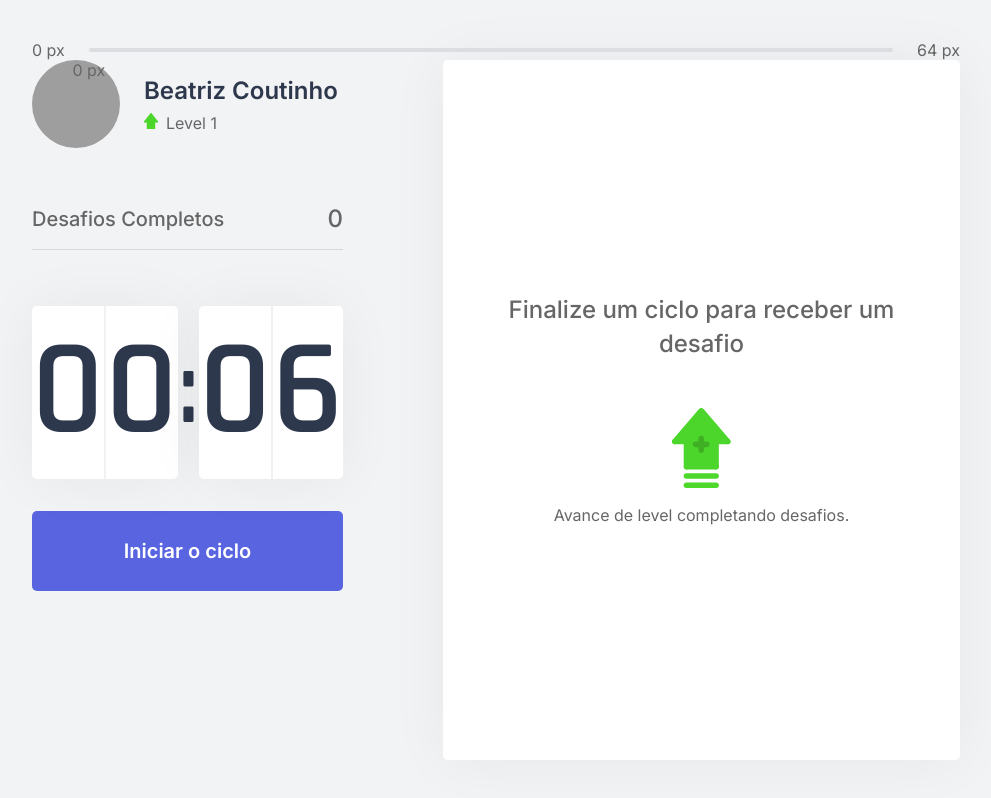
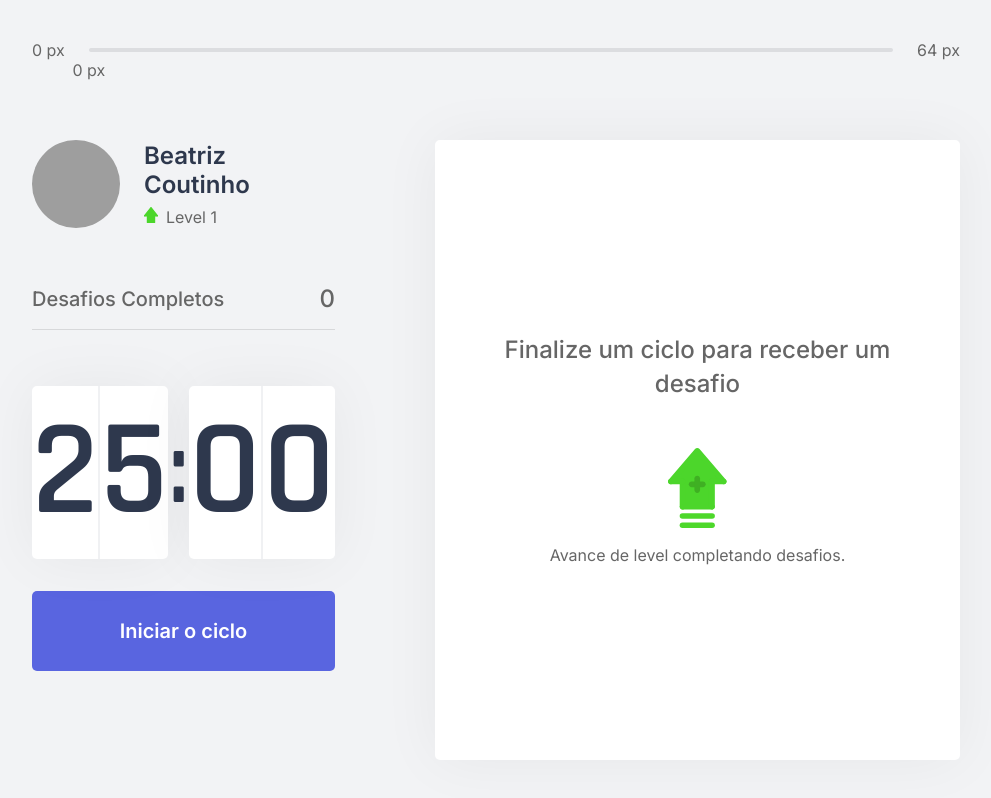
Before and after one commit to bibiacoutinho/NLW4Moveit, a Next.js app: page / in a window 1280 px wide. Shown: the whole page, without its empty margins (144-1135 px from the left). Built offline with nearby package versions, Linux system fonts and the light colour scheme; grey boxes are pictures that could not be loaded.

Commit message:
aula5: correcoes

```diff
--- a/src/contexts/CountdownContext.tsx
+++ b/src/contexts/CountdownContext.tsx
@@ -23,7 +23,7 @@ export function CountDownProvider({ children }: CountDownProviderProps) {
 
     const { startNewChallenge } = useContext(ChallengesContext);
 
-    const [time, setTime] = useState(0.1 * 60)
+    const [time, setTime] = useState(25 * 60)
     const [isActive, setIsActive] = useState(false);
     const [hasFinished, setHasFinished] = useState(false);
 
--- a/src/styles/pages/Home.module.css
+++ b/src/styles/pages/Home.module.css
@@ -15,4 +15,5 @@
     grid-template-columns: 1fr 1fr;
     gap: 6.25rem;
     align-content: center;
+    margin-top: 5rem;
 }
```
